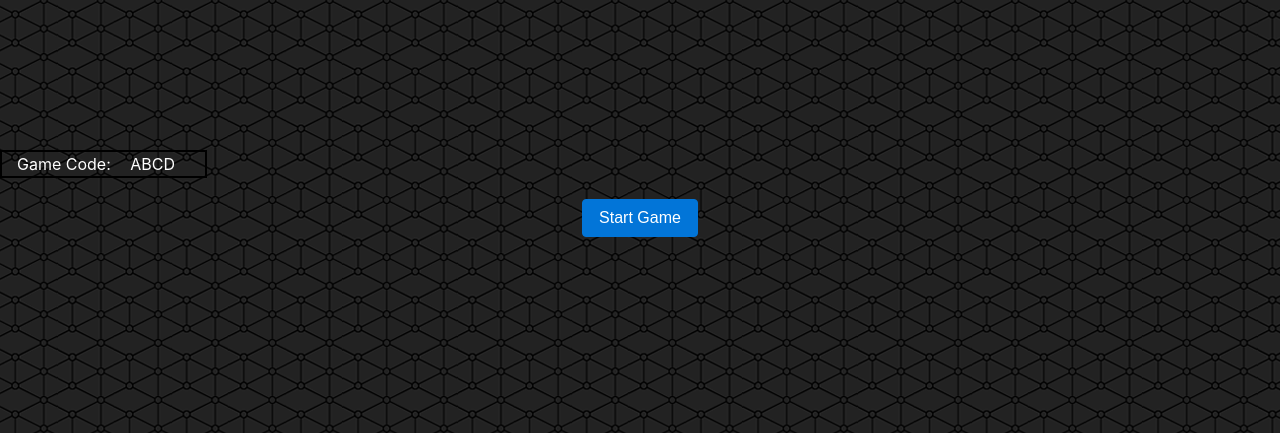
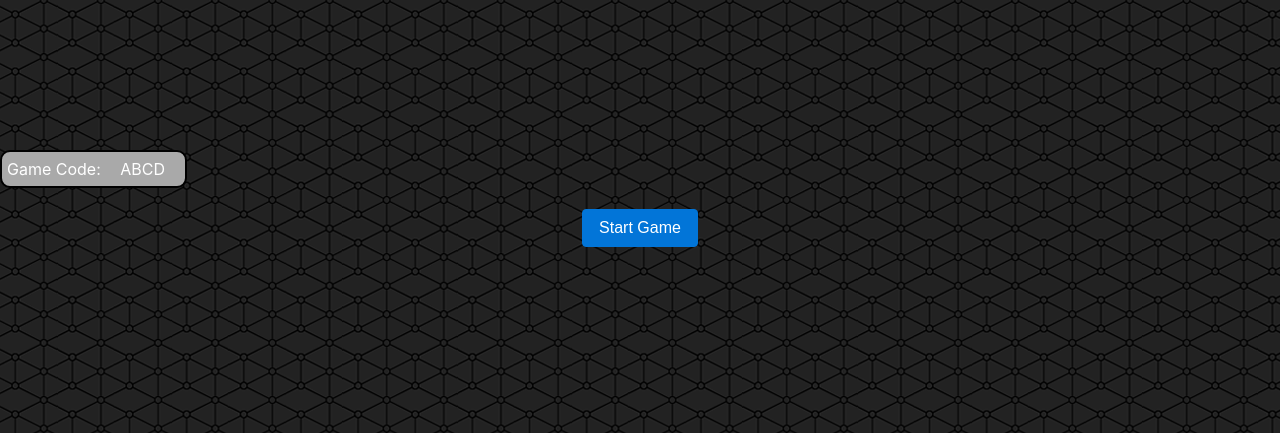
Before and after one commit to Cuzzo01/HackKU2019, a PHP site: page /lobby.php in a window 1280 px wide. Shown: the top 433 px of the page. Run offline with PHP 8.4, Linux system fonts and the light colour scheme; the visitor is signed in with stand-in values (Sample User, id 1); data that the repository does not hold is empty; a stand-in replaces the project's code that opens the database connection.

Commit message:
Updated lobby formatting

```diff
--- a/css/lobby.css
+++ b/css/lobby.css
@@ -5,6 +5,9 @@
 }
 #gameCodeContainer {
   margin-bottom: 5px;
+  background-color: darkgrey;
+  border-radius: 10px;
+  padding:5px;
   border: 2px solid black;
   display: inline-block;
 }
@@ -13,9 +16,11 @@
   text-align: center;
   border: 2px solid black;
 }
-.playerList {
-  display: flex;
-  align-content: center;
+#playerList {
+  background-color: darkgrey;
+  border-radius: 10px;
+  margin-left: 10px;
+  margin-right: 10px;
 }
 #gameStart {
   text-align: center;
```
